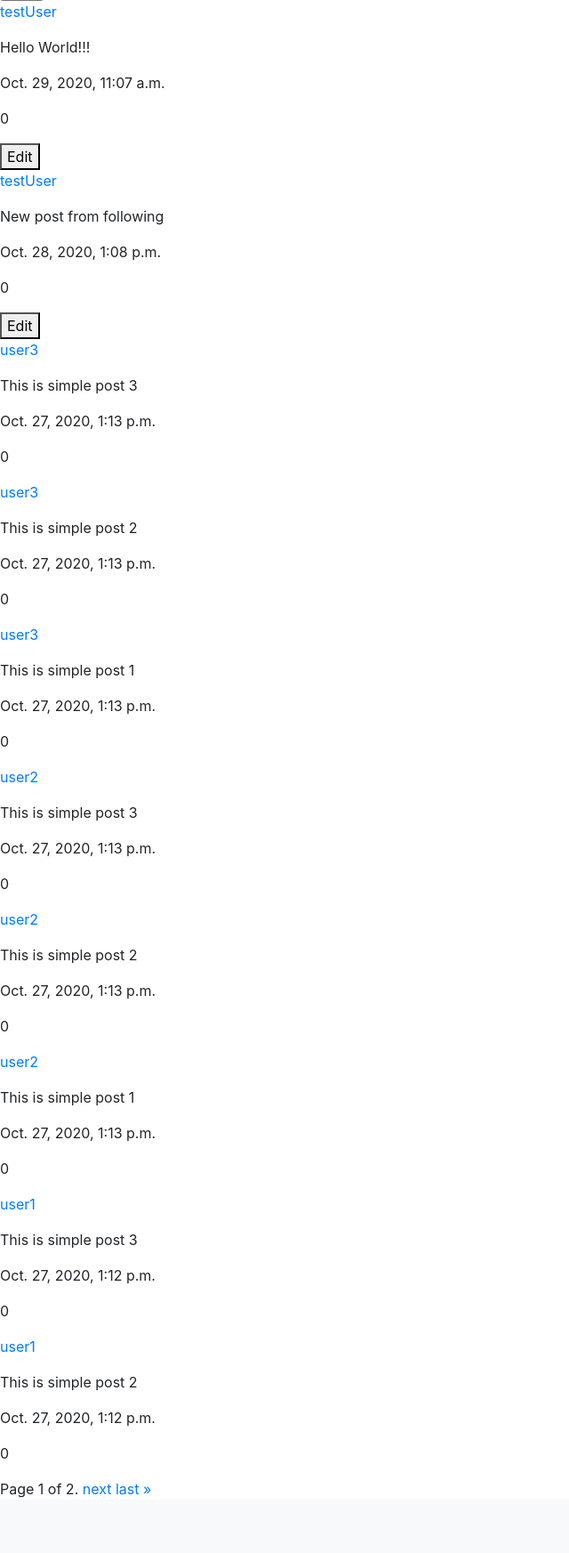
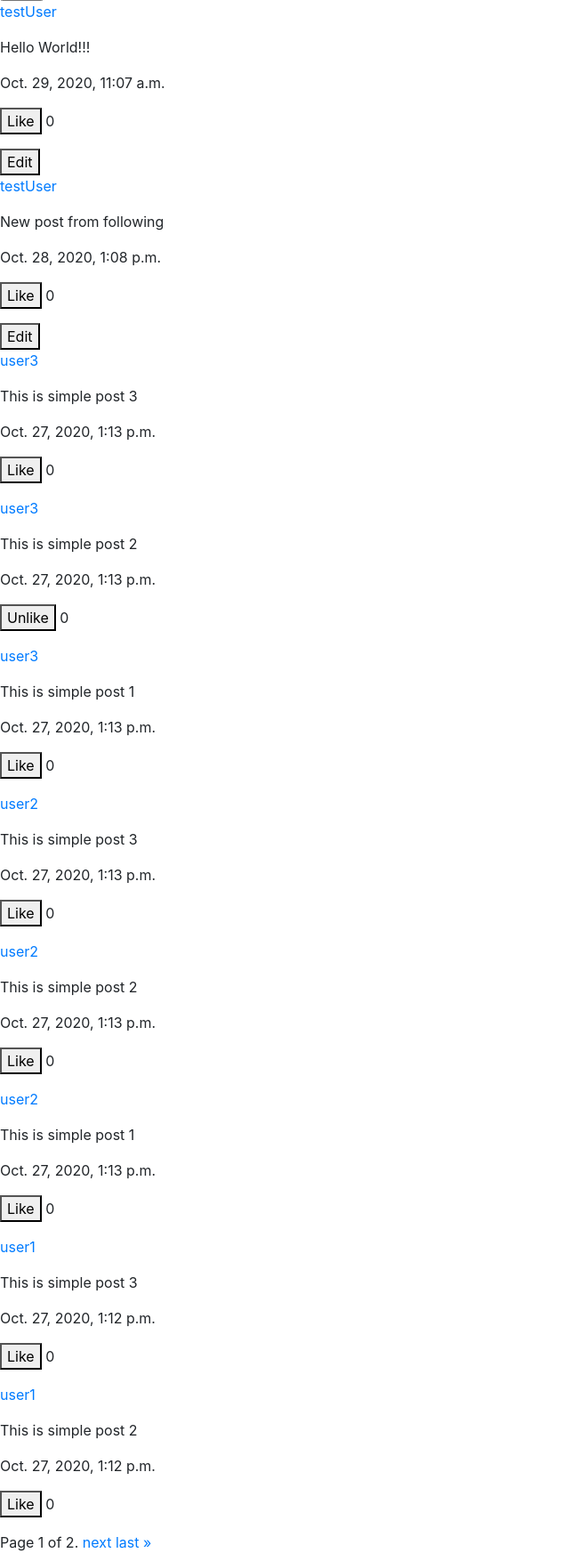
Before and after one commit to Gribek/CS50s-Web-Programming-with-Python-and-JavaScript, a Django app: page /posts in a window 1280 px wide. Shown: the part 431-2176 px from the top of the page at 89% size, without its empty margins (0-640 px from the left). Before the commit the page ends 2114 px from the top, so only its background shows below. Run offline with Django 3.2, Linux system fonts and the light colour scheme; a user stored in the database is signed in; data comes from the database, SQL or seed files in the repository; both versions use the stored data as it was after the commit; some libraries are stand-ins or nearby versions.

Commit message:
Add like/unlike button

```diff
--- a/project4/network/models.py
+++ b/project4/network/models.py
@@ -11,6 +11,9 @@ class Post(models.Model):
     date = models.DateTimeField(auto_now_add=True)
     user = models.ForeignKey(User, on_delete=models.CASCADE)
     likes = models.IntegerField(default=0)
+
+    def get_users_liking(self):
+        return [like.user.id for like in self.who_likes.all()]
 
 
 class Following(models.Model):
--- a/project4/network/templates/network/all_posts.html
+++ b/project4/network/templates/network/all_posts.html
@@ -25,7 +25,15 @@
                 <p><a href="{% url 'profile' post.user.id %}">{{ post.user }}</a></p>
                 <p class="text">{{ post.text }}</p>
                 <p>{{ post.date }}</p>
-                <p>{{ post.likes }}</p>
+                <p>
+                    <span>
+                        {% if user.id not in post.get_users_liking %}
+                            <button>Like</button>
+                        {% else %}
+                            <button>Unlike</button>
+                        {% endif %}
+                    </span> {{ post.likes }}
+                </p>
                 {% if user == post.user %}
                     <button class="edit" data-post-id="{{ post.id }}">Edit</button>
                 {% endif %}
```
Also changed, not shown: project4/db.sqlite3.
